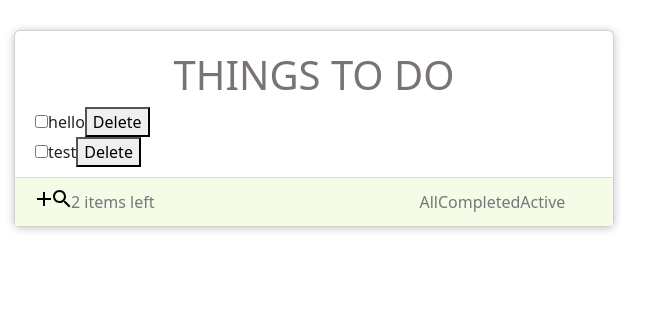
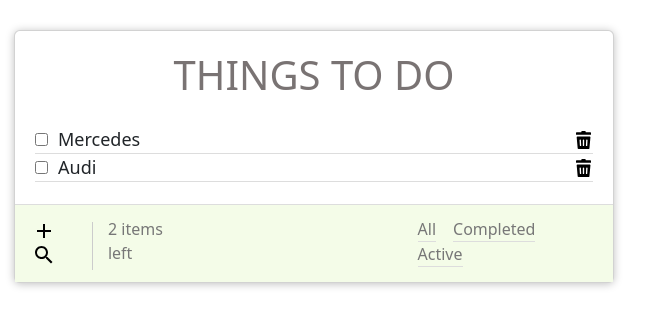
Before and after one commit to KhushalKoriya/Todolist, a React (Create React App) app: page / in a window 1280 px wide. Shown: the top 326 px of the page, without its empty margins (0-671 px from the left). Built offline with nearby package versions, Linux system fonts and the light colour scheme.

Commit message:
Css Changes

```diff
--- a/src/App.js
+++ b/src/App.js
@@ -4,12 +4,12 @@ import Todolist from './components/todolist/Todolist';
 
 const dummydata=[{
   id:'1',
-  value:'hello',
+  value:'Mercedes',
   isChecked : false
 },
 {
   id:'2',
-  value:'test',
+  value:'Audi',
   isChecked : false
 }]
 function App() {
--- a/src/components/todolist/Footer.css
+++ b/src/components/todolist/Footer.css
@@ -3,20 +3,30 @@
   display: inline-block;
   height: 18px;
   width: 18px;
+  margin-right: 6px;
 }
 .search {
   background: url(../../assets/images/search.svg) no-repeat center;
   display: inline-block;
   height: 18px;
   width: 18px;
+  margin-right: 6px;
 }
-.footer {
+.footerr {
   border-top: 1px solid #ddd;
   background-color: #f4fce8;
   margin: 0 -20px -10px -20px;
   padding: 12px 20px;
   position: relative;
   color: #777;
+  display: flex;
+}
+.footer{
+  float: left !important;
+  border-right: 1px solid #ccc;
+  margin-right: 15px;
+  padding-right: 10px;
+  margin-top: 5px;
 }
 .filterul{
     margin: 0;
@@ -25,8 +35,9 @@
 }
 .filterul li{
     display: inline-block;
+    margin-left: 17px;
 }
 .footerul{
     display: inline-block;
-    margin-left: 265px;
+    margin-left: 211px
 }
--- a/src/components/todolist/Footer.js
+++ b/src/components/todolist/Footer.js
@@ -7,19 +7,28 @@ const Footer = (props) => {
   const handleClick = (changeState) => {
     setFooterChange(changeState);
     props.footerChangeFn(changeState);
-   };
+  };
 
   return (
-    <div className="footer">
-      <a onClick={() => props.handleClick("add")} className="add"></a>
-      <a onClick={() => props.handleClick("search")} className="search"></a>
-      {`${props.data.length} items left`}
-      <div className="footerul"><ul className="filterul">
-        <li><a onClick={() => handleClick("all")}>All</a></li>
-        <li><a onClick={() => handleClick("completed")}>Completed</a></li>
-        <li><a onClick={() => handleClick("active")}>Active</a></li>
+    <div className="footerr">
+      <div className="footer">
+        <a onClick={() => props.handleClick("add")} className="add"></a>
+        <a onClick={() => props.handleClick("search")} className="search"></a>
+      </div>
+      <div className="count">{`${props.data.length} items left`}</div>
+      <div className="footerul">
+        <ul className="filterul">
+          <li>
+            <a onClick={() => handleClick("all")}>All</a>
+          </li>
+          <li>
+            <a onClick={() => handleClick("completed")}>Completed</a>
+          </li>
+          <li>
+            <a onClick={() => handleClick("active")}>Active</a>
+          </li>
         </ul>
-        </div>
+      </div>
     </div>
   );
 };
--- a/src/components/todolist/Todoadd.css
+++ b/src/components/todolist/Todoadd.css
@@ -1,5 +1,5 @@
 .form-control {
-  width: 95%;
+  width: 99%;
   padding: 6px 12px;
   border: 1px solid #ccc;
   box-shadow: inset 0 1px 1px rgb(0 0 0 / 8%);
--- a/src/components/todolist/Todoadd.js
+++ b/src/components/todolist/Todoadd.js
@@ -24,7 +24,7 @@ const Todoadd = (props) => {
           type="text"
           className="form-control"
           value={enteredValue}
-          placeholder="Add New Value"
+          placeholder="Add New Car"
           onChange={valueChangeHandler}
         />
         <button type="submit" hidden>Add</button>
--- a/src/components/todolist/Todolist.css
+++ b/src/components/todolist/Todolist.css
@@ -17,3 +17,13 @@ h1 {
   line-height: 1.1;
   color: #473f3fba;
 }
+.todolistitem {
+  padding-left: 0;
+  list-style: none;
+  margin-top: 19px;
+  margin-bottom: 22px;
+  font-size: 18px;
+}
+li{
+  border-bottom: 1px solid #ddd;
+}
--- a/src/components/todolist/Todolistitem.css
+++ b/src/components/todolist/Todolistitem.css
@@ -1,9 +1,14 @@
-.todolistitem {
-  padding-left: 0;
-  list-style: none;
-  margin-top: 0;
-  margin-bottom: 10px;
-}
 .checked-item {
   text-decoration: line-through;
 }
+.delete{
+  background: url(../../assets/images/delete-icon.svg) no-repeat center;
+  display: inline-block;
+  height: 18px;
+  width: 18px;
+  float: right;
+  margin-top: 5px;
+}
+.checkbox{
+  margin-right: 10px;
+}
--- a/src/components/todolist/Todolistitem.js
+++ b/src/components/todolist/Todolistitem.js
@@ -23,7 +23,7 @@ setDeleteData(userDeleteId);
   }
   return (
    <>
-    <input type="checkbox" value={props.dataitem.isChecked} onChange ={()=>itemChangeHandler(props.dataitem.id)}/>
+    <input type="checkbox" className="checkbox " value={props.dataitem.isChecked} onChange ={()=>itemChangeHandler(props.dataitem.id)}/>
     <span
       className={
         props.dataitem.isChecked ? "checked-item" : "not-checked-item"
@@ -31,7 +31,7 @@ setDeleteData(userDeleteId);
     >
       {props.dataitem.value}
     </span>
-    <button type ="button" onClick={() => clickDeleteData(props.dataitem.id)}>Delete</button>
+    <a className="delete" onClick={() => clickDeleteData(props.dataitem.id)}></a>
     {deleted && (
         <Tododelete
         onClose={onClose}
--- a/src/components/todolist/Todosearch.css
+++ b/src/components/todolist/Todosearch.css
@@ -1,5 +1,5 @@
 .form-control {
-  width: 95%;
+  width: 99%;
   padding: 6px 12px;
   border: 1px solid #ccc;
   box-shadow: inset 0 1px 1px rgb(0 0 0 / 8%);
--- a/src/components/todolist/Todosearch.js
+++ b/src/components/todolist/Todosearch.js
@@ -16,7 +16,7 @@ const Todosearch = (props) => {
         ref={inputref}
         // value={inputValue}
         onChange={(e)=>inputHandler(e)}
-        placeholder="Search"
+        placeholder="Search Car"
       />
     </div>
   );
```
Also changed, not shown: src/components/todolist/Todochangestate.js (added, +57 -0 lines), src/assets/images/delete-icon.svg (added).
